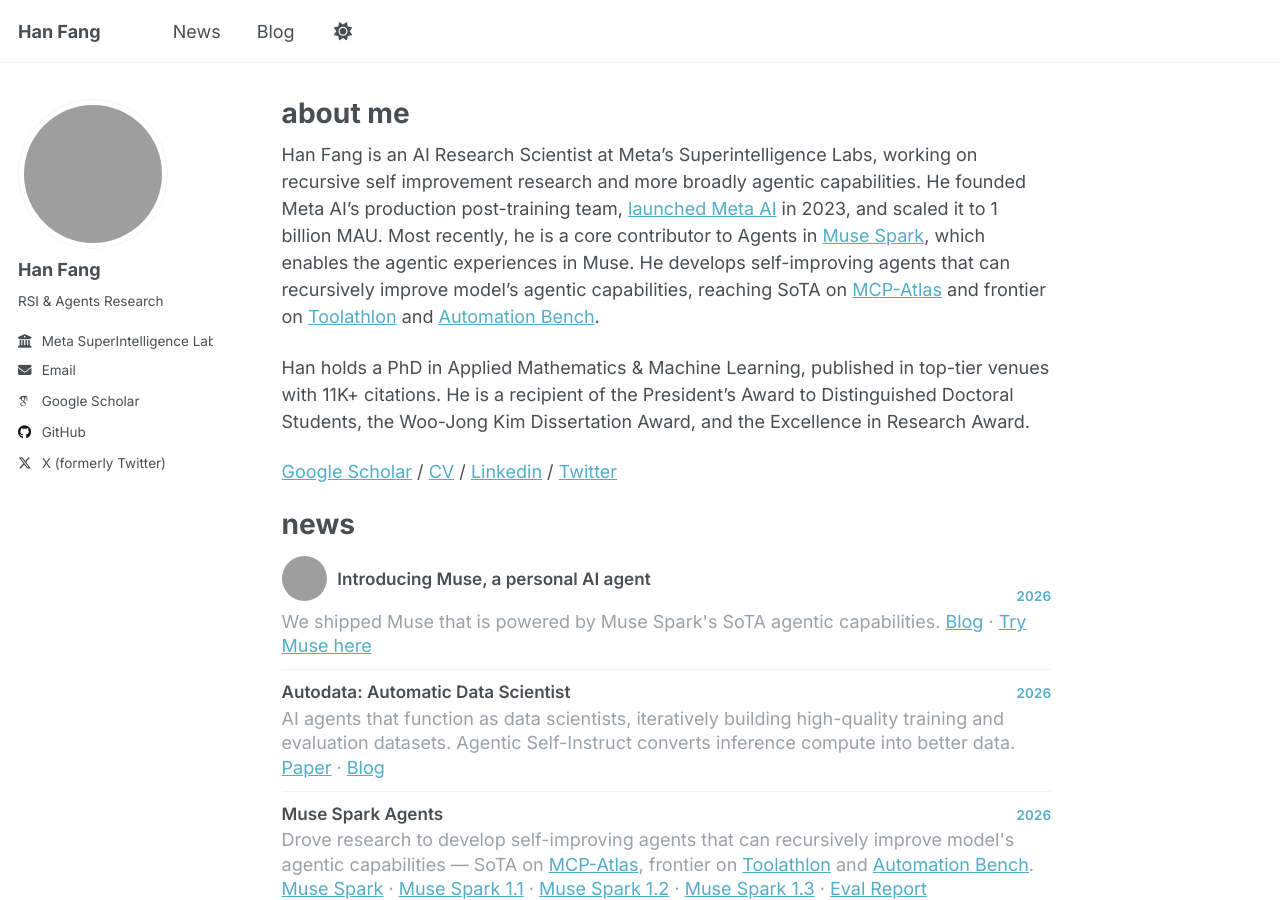
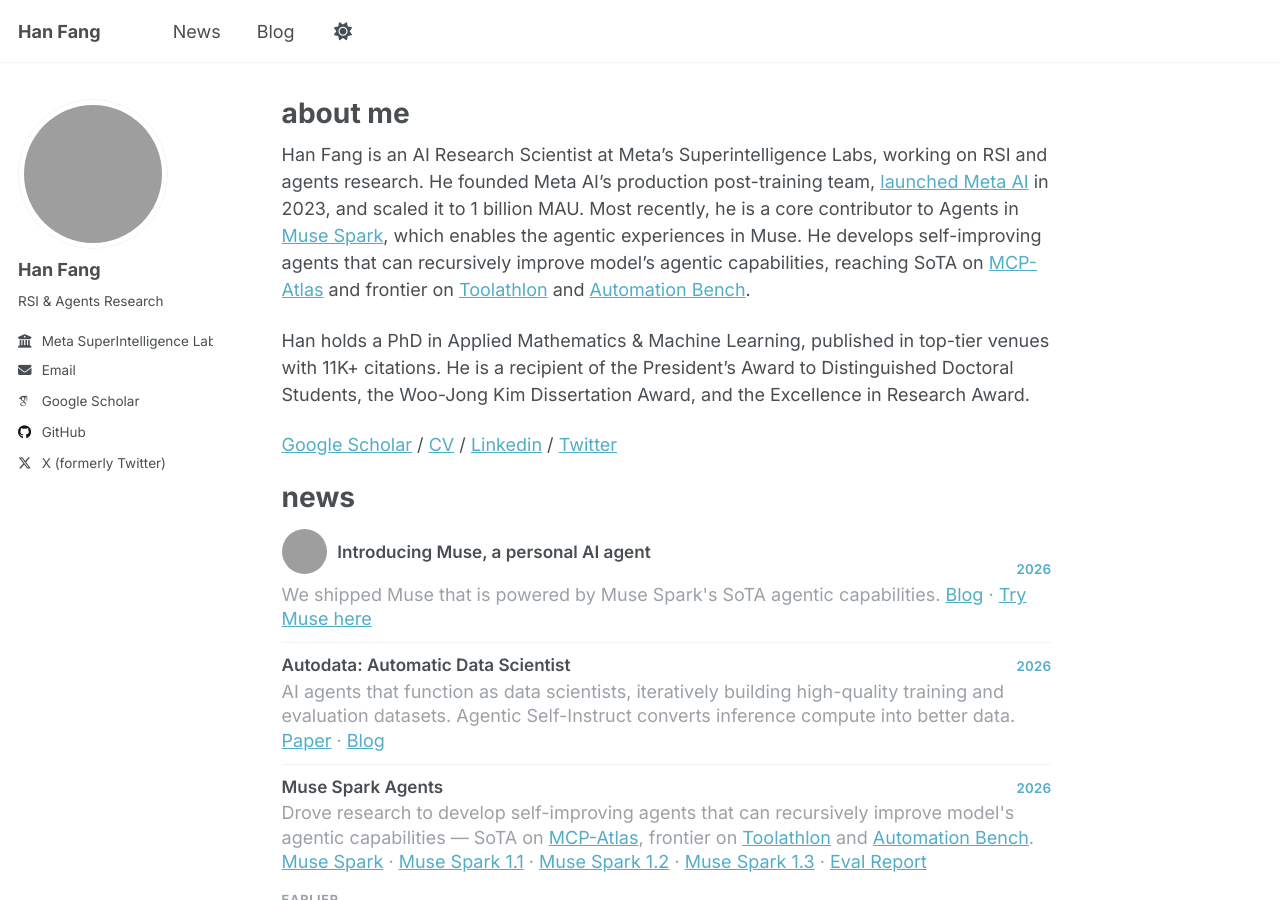
Before and after one commit to hanfang/hanfang.github.io, a Jekyll site: the page built from _pages/about.md, in a window 1280 px wide and 900 px high. Built offline with Jekyll 4.4.1, drawn with Linux system fonts in a browser that asks for light colours; some web fonts are replaced; grey boxes are pictures that could not be loaded.

Commit message:
Update homepage research focus

```diff
--- a/_pages/about.md
+++ b/_pages/about.md
@@ -7,7 +7,7 @@
   - /about.html
 ---
 
-Han Fang is an AI Research Scientist at Meta’s Superintelligence Labs, working on recursive self improvement research and more broadly agentic capabilities. He founded Meta AI’s production post-training team, [launched Meta AI](https://developers.facebook.com/videos/2023/building-metas-next-generation-ai-product-experiences-with-llama/) in 2023, and scaled it to 1 billion MAU. Most recently, he is a core contributor to Agents in [Muse Spark](https://ai.meta.com/blog/introducing-muse-spark-meta-model-api/), which enables the agentic experiences in Muse. He develops self-improving agents that can recursively improve model’s agentic capabilities, reaching SoTA on [MCP-Atlas](https://labs.scale.com/leaderboard/mcp_atlas) and frontier on [Toolathlon](https://toolathlon.xyz/docs/leaderboard) and [Automation Bench](https://zapier.com/benchmarks).
+Han Fang is an AI Research Scientist at Meta’s Superintelligence Labs, working on RSI and agents research. He founded Meta AI’s production post-training team, [launched Meta AI](https://developers.facebook.com/videos/2023/building-metas-next-generation-ai-product-experiences-with-llama/) in 2023, and scaled it to 1 billion MAU. Most recently, he is a core contributor to Agents in [Muse Spark](https://ai.meta.com/blog/introducing-muse-spark-meta-model-api/), which enables the agentic experiences in Muse. He develops self-improving agents that can recursively improve model’s agentic capabilities, reaching SoTA on [MCP-Atlas](https://labs.scale.com/leaderboard/mcp_atlas) and frontier on [Toolathlon](https://toolathlon.xyz/docs/leaderboard) and [Automation Bench](https://zapier.com/benchmarks).
 
 Han holds a PhD in Applied Mathematics & Machine Learning, published in top-tier venues with 11K+ citations. He is a recipient of the President’s Award to Distinguished Doctoral Students, the Woo-Jong Kim Dissertation Award, and the Excellence in Research Award.
 
```
